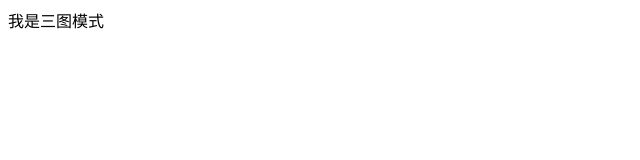
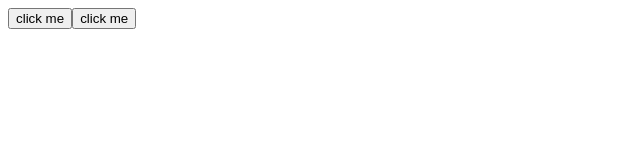
Before and after one commit to chujian0325/react20260915, a React (Create React App) app in the folder react-basic/: page / in a window 1280 px wide. Shown: the top 160 px of the page, without its empty margins (0-640 px from the left). Built offline with nearby package versions, Linux system fonts and the light colour scheme.

Commit message:
React事件绑定

```diff
--- a/react-basic/src/App.js
+++ b/react-basic/src/App.js
@@ -1,19 +1,19 @@
-// 定义文章类型
-const articleType = 3;
-function getArticleType() {
-  if (articleType === 1) {
-    return <div>我是无图文章</div>;
-  } else if (articleType === 2) {
-    return <div>我是单图模式</div>;
-  } else if (articleType === 3) {
-    return <div>我是三图模式</div>;
-  }
-}
 function App() {
+  // const handleClick = (e) => {
+  //   console.log("click", e);
+  // };
+  // 事件对象作为参数传递
+  const handleClick = (e) => {
+    console.log("click", e);
+  };
+  // 传递自定义参数
+  const clickHandle2 = (name, e) => {
+    console.log("click", name, e);
+  };
   return (
     <div className="App">
-      {/* 调用函数渲染不同模板 */}
-      {getArticleType()}
+      <button onClick={handleClick}>click me</button>
+      <button onClick={(e) => clickHandle2("jack", e)}>click me</button>
     </div>
   );
 }
```
Also changed, not shown: 1 other file (tests, documents, lock files or other folders).
